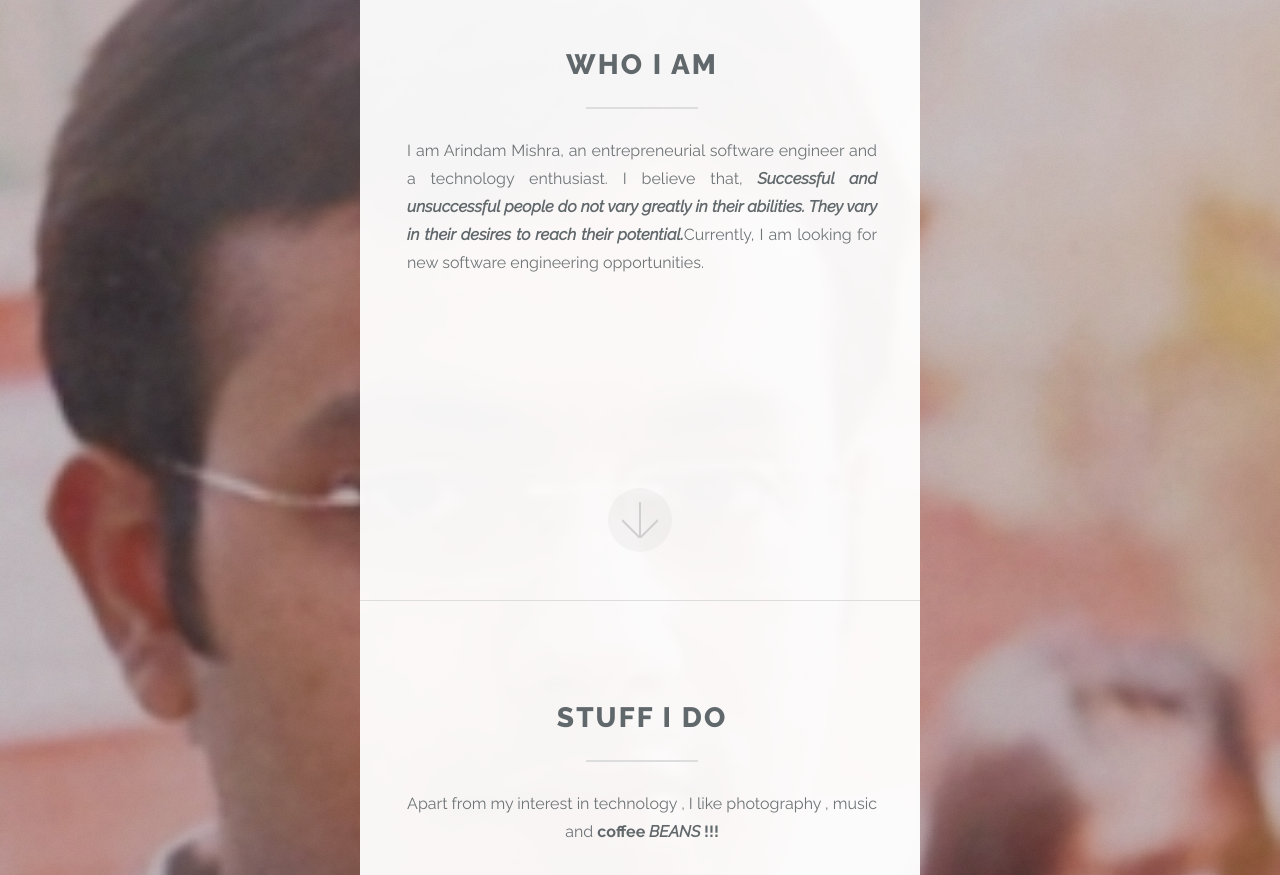
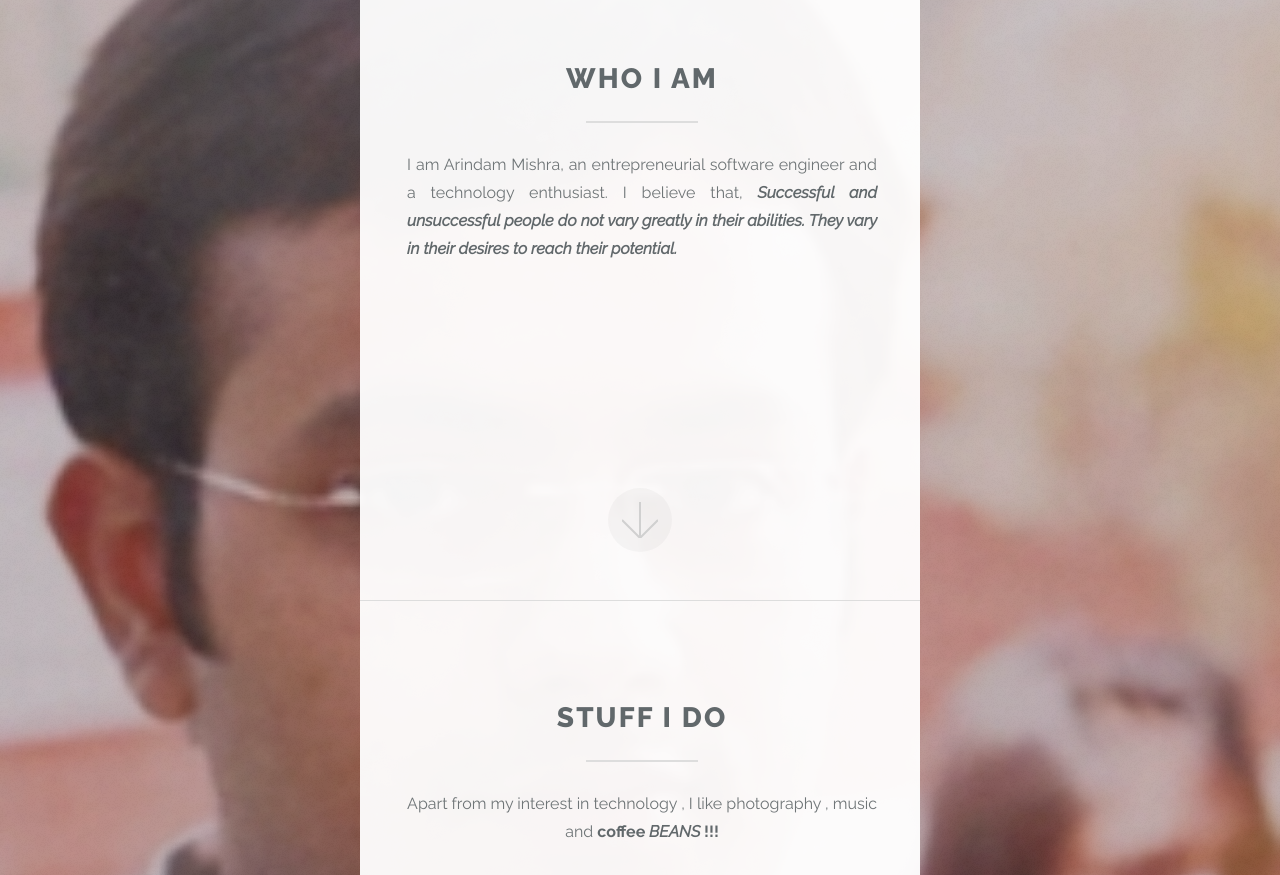
Before and after one commit to arindam7development/my_website, a plain HTML site: page index.html in a window 1280 px wide. Shown: the part 1000-1875 px from the top of the page. Drawn offline with Linux system fonts and the light colour scheme.

Commit message:
Update index.html

```diff
--- a/index.html
+++ b/index.html
@@ -42,7 +42,7 @@
 						<header class="major">
 							<h2>Who I am</h2>
 						</header>
-						<p style="text-align: justify;">I am Arindam Mishra, an entrepreneurial software engineer and a technology enthusiast. I  believe that, <b><i>Successful and unsuccessful people do not vary greatly in their abilities. They vary in their desires to reach their potential.</i></b>Currently, I am looking for new software engineering opportunities.</i></b> </p>
+						<p style="text-align: justify;">I am Arindam Mishra, an entrepreneurial software engineer and a technology enthusiast. I  believe that, <b><i>Successful and unsuccessful people do not vary greatly in their abilities. They vary in their desires to reach their potential.</i></b></p>
 					</div>
 					<a href="#two" class="goto-next scrolly">Next</a>
 				</div>
```
